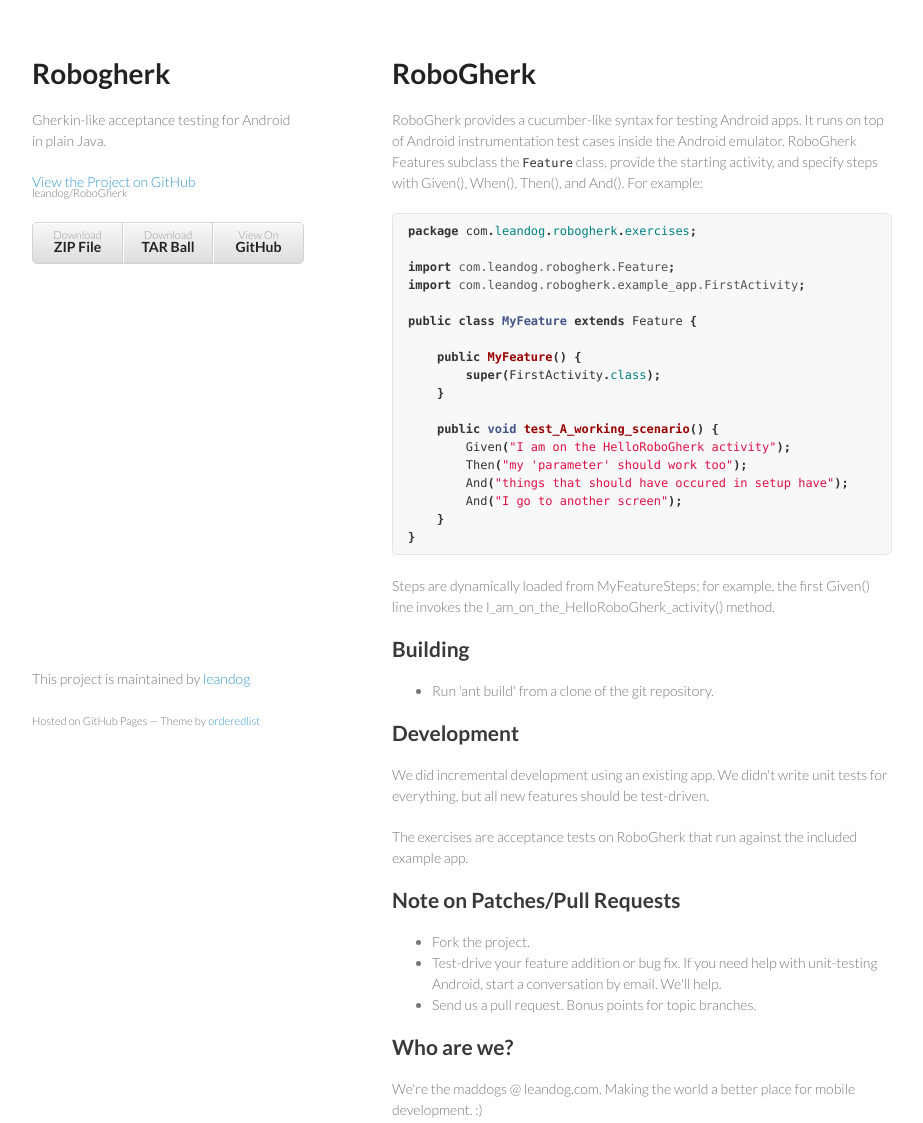
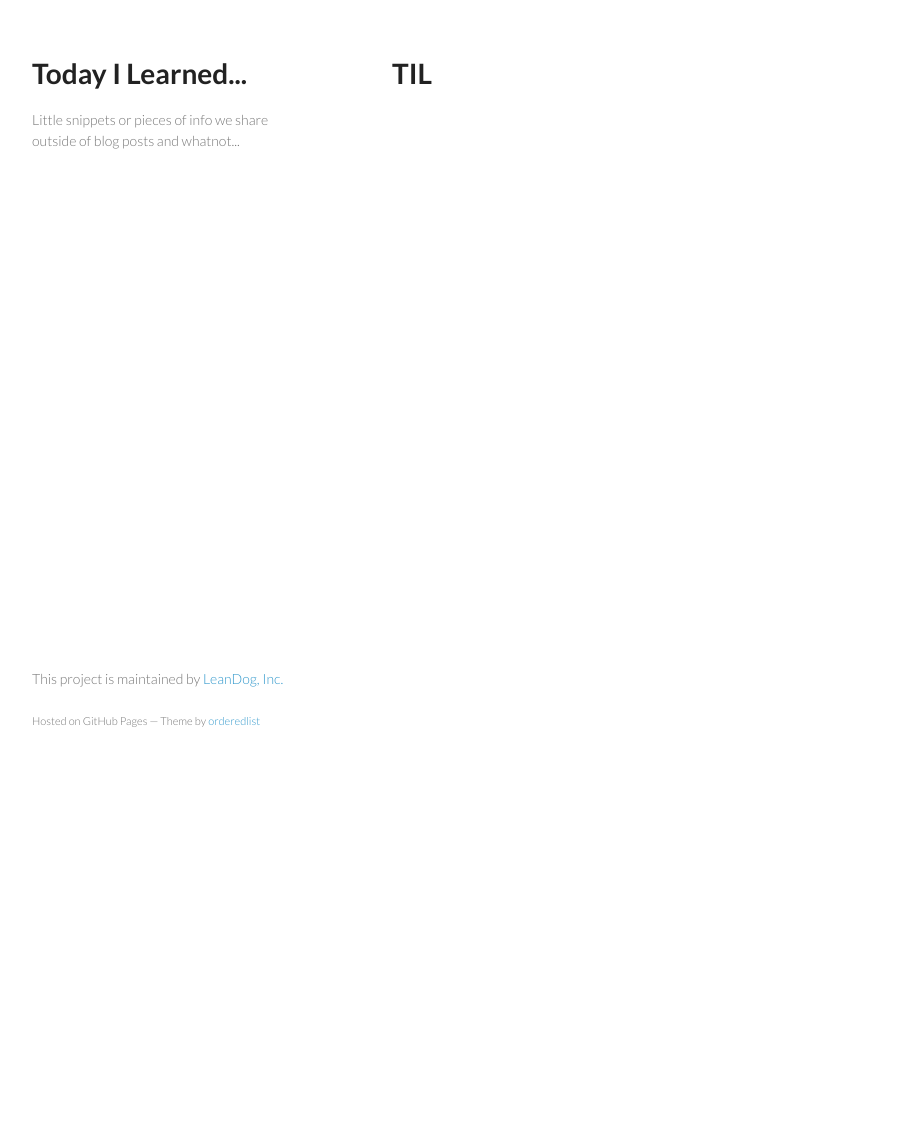
Before and after one commit to leandog/til, a plain HTML site: page index.html in a window 1280 px wide. Shown: the whole page, without its empty margins (178-1101 px from the left). After the commit the page ends 800 px from the top, so only its background shows below. Drawn offline with Linux system fonts and the light colour scheme.

Commit message:
Initial homepage

```diff
--- a/index.html
+++ b/index.html
@@ -3,7 +3,7 @@
   <head>
     <meta charset="utf-8">
     <meta http-equiv="X-UA-Compatible" content="chrome=1">
-    <title>Robogherk by leandog</title>
+    <title>Today I Learned by LeanDog, Inc.</title>
 
     <link rel="stylesheet" href="stylesheets/styles.css">
     <link rel="stylesheet" href="stylesheets/pygment_trac.css">
@@ -15,80 +15,19 @@
   <body>
     <div class="wrapper">
       <header>
-        <h1>Robogherk</h1>
-        <p>Gherkin-like acceptance testing for Android in plain Java.</p>
+        <h1>Today I Learned...</h1>
+        <p>Little snippets or pieces of info we share outside of blog posts and whatnot...</p>
 
-        <p class="view"><a href="https://github.com/leandog/RoboGherk">View the Project on GitHub <small>leandog/RoboGherk</small></a></p>
-
-
-        <ul>
-          <li><a href="https://github.com/leandog/RoboGherk/zipball/master">Download <strong>ZIP File</strong></a></li>
-          <li><a href="https://github.com/leandog/RoboGherk/tarball/master">Download <strong>TAR Ball</strong></a></li>
-          <li><a href="https://github.com/leandog/RoboGherk">View On <strong>GitHub</strong></a></li>
-        </ul>
       </header>
       <section>
-        <h1>RoboGherk</h1>
+        <h1>TIL</h1>
 
-<p>RoboGherk provides a cucumber-like syntax for testing Android apps.  It runs
-on top of Android instrumentation test cases inside the Android emulator.
-RoboGherk Features subclass the <code>Feature</code> class, provide the starting
-activity, and specify steps with Given(), When(), Then(), and And().  For
-example:</p>
-
-<div class="highlight"><pre><span class="kn">package</span> <span class="n">com</span><span class="o">.</span><span class="na">leandog</span><span class="o">.</span><span class="na">robogherk</span><span class="o">.</span><span class="na">exercises</span><span class="o">;</span>
-
-<span class="kn">import</span> <span class="nn">com.leandog.robogherk.Feature</span><span class="o">;</span>
-<span class="kn">import</span> <span class="nn">com.leandog.robogherk.example_app.FirstActivity</span><span class="o">;</span>
-
-<span class="kd">public</span> <span class="kd">class</span> <span class="nc">MyFeature</span> <span class="kd">extends</span> <span class="n">Feature</span> <span class="o">{</span>
-
-    <span class="kd">public</span> <span class="nf">MyFeature</span><span class="o">()</span> <span class="o">{</span>
-        <span class="kd">super</span><span class="o">(</span><span class="n">FirstActivity</span><span class="o">.</span><span class="na">class</span><span class="o">);</span>
-    <span class="o">}</span>
-
-    <span class="kd">public</span> <span class="kt">void</span> <span class="nf">test_A_working_scenario</span><span class="o">()</span> <span class="o">{</span>
-        <span class="n">Given</span><span class="o">(</span><span class="s">"I am on the HelloRoboGherk activity"</span><span class="o">);</span>
-        <span class="n">Then</span><span class="o">(</span><span class="s">"my 'parameter' should work too"</span><span class="o">);</span>
-        <span class="n">And</span><span class="o">(</span><span class="s">"things that should have occured in setup have"</span><span class="o">);</span>
-        <span class="n">And</span><span class="o">(</span><span class="s">"I go to another screen"</span><span class="o">);</span>
-    <span class="o">}</span>
-<span class="o">}</span>
-</pre></div>
-
-<p>Steps are dynamically loaded from MyFeatureSteps; for example, the first
-Given() line invokes the I_am_on_the_HelloRoboGherk_activity() method.</p>
-
-<h2>Building</h2>
-
-<ul>
-<li>Run 'ant build' from a clone of the git repository.</li>
-</ul><h2>Development</h2>
-
-<p>We did incremental development using an existing app. We didn't write unit
-tests for everything, but all new features should be test-driven.</p>
-
-<p>The exercises are acceptance tests on RoboGherk that run against the included
-example app. </p>
-
-<h2>Note on Patches/Pull Requests</h2>
-
-<ul>
-<li>Fork the project.</li>
-<li>Test-drive your feature addition or bug fix. If you need help with
-unit-testing Android, start a conversation by email. We'll help. </li>
-<li>Send us a pull request. Bonus points for topic branches.</li>
-</ul><h2>Who are we?</h2>
-
-<p>We're the maddogs @ leandog.com. Making the world a better place for mobile
-development. :)</p>
       </section>
       <footer>
-        <p>This project is maintained by <a href="https://github.com/leandog">leandog</a></p>
+        <p>This project is maintained by <a href="https://github.com/leandog">LeanDog, Inc.</a></p>
         <p><small>Hosted on GitHub Pages &mdash; Theme by <a href="https://github.com/orderedlist">orderedlist</a></small></p>
       </footer>
     </div>
     <script src="javascripts/scale.fix.js"></script>
-
   </body>
 </html>
```
